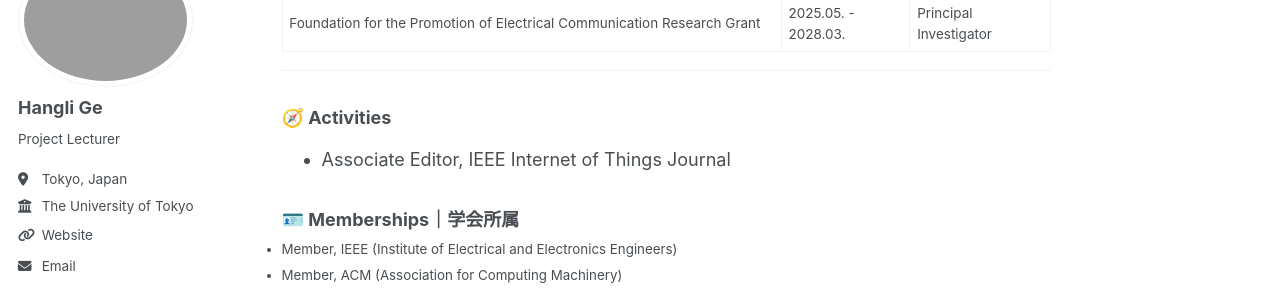
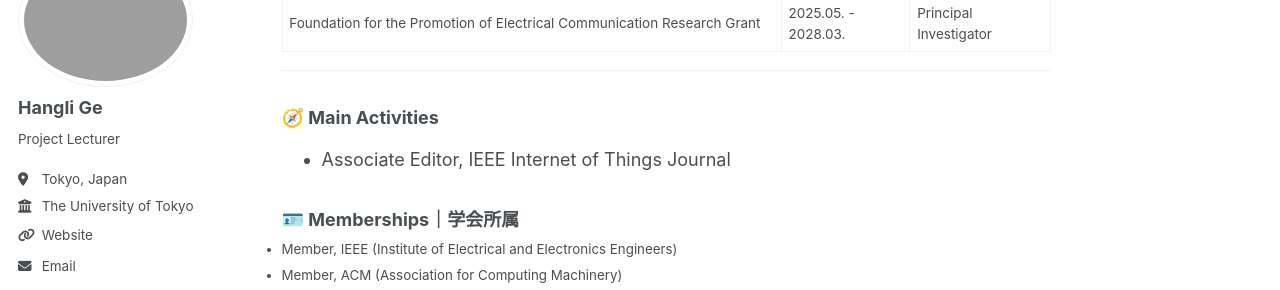
Before and after one commit to christie888/christie888.github.io, a Jekyll site: the page built from _pages/about.md, in a window 1280 px wide and 900 px high, scrolled down 1070 px. Shown: the part 153-443 px from the top of the window. Built offline with Jekyll 4.4.1, drawn with Linux system fonts in a browser that asks for light colours; some web fonts are replaced.

Commit message:
Update about.md

```diff
--- a/_pages/about.md
+++ b/_pages/about.md
@@ -59,7 +59,7 @@ As quantum hardware continues to advance, these quantum-based solutions are expe
 
 ---
 
-### 🧭 Activities
+### 🧭 Main Activities
 - Associate Editor, IEEE Internet of Things Journal
 
 
```
